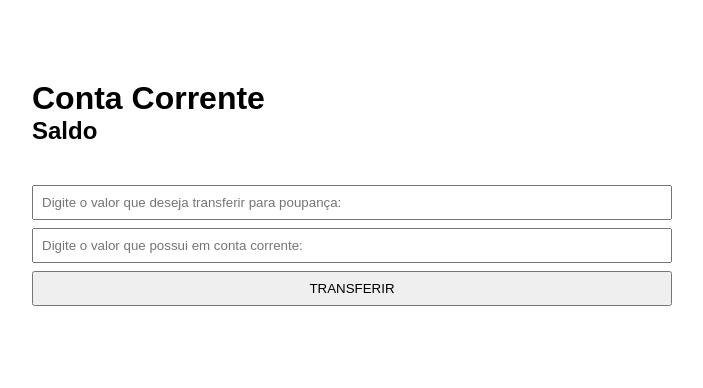
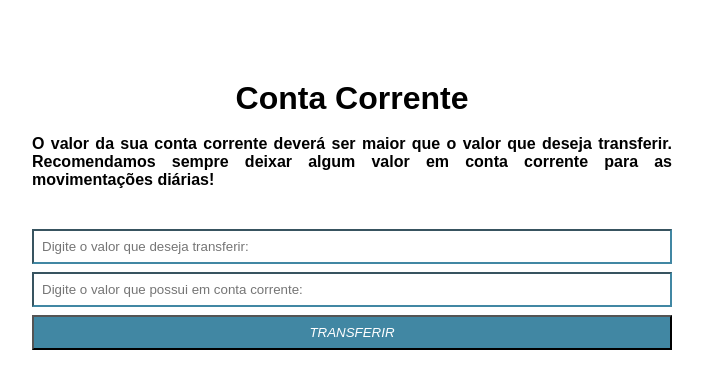
Before and after one commit to LucasSoares98/curso_ebac_frontend, a plain HTML site: page index.html in a window 1280 px wide. Shown: the whole page, without its empty margins (288-991 px from the left). Drawn offline with Linux system fonts and the light colour scheme.

Commit message:
atualização css

```diff
--- a/index.html
+++ b/index.html
@@ -9,9 +9,10 @@
 <body>
     <div class="container">
         <h1>Conta Corrente</h1>
-        <h2>Saldo</h2>
+        <!-- <h2>Saldo</h2> -->
+        <h2>O valor da sua conta corrente deverá ser maior que o valor que deseja transferir. Recomendamos sempre deixar algum valor em conta corrente para as movimentações diárias!</h3>
         <form class="form-transfer">
-            <input type="number" required placeholder="Digite o valor que deseja transferir para poupança:">
+            <input type="number" required placeholder="Digite o valor que deseja transferir:">
             <input type="number" required placeholder="Digite o valor que possui em conta corrente:">
             <button type="submit">TRANSFERIR</button>
         </form>
--- a/main.css
+++ b/main.css
@@ -21,3 +21,30 @@ input, button {
     margin-bottom: 8px;
     width: 100%;
 }
+
+h1 {
+    margin-bottom: 18px;
+    text-align: center;
+}
+
+h2{
+    text-align: justify;
+    margin-top: 8px;
+    font-size: 16px;
+}
+
+button{
+    background-color: rgba(18, 106, 141, 0.801);
+    color: white;
+    font-style: italic;
+}
+
+button:hover{
+    background-color: rgba(11, 67, 88, 0.801);
+    cursor: pointer;
+}
+
+input{
+    border-color: rgba(18, 106, 141, 0.801);
+    outline-color: rgba(11, 67, 88, 0.801);
+}
```
